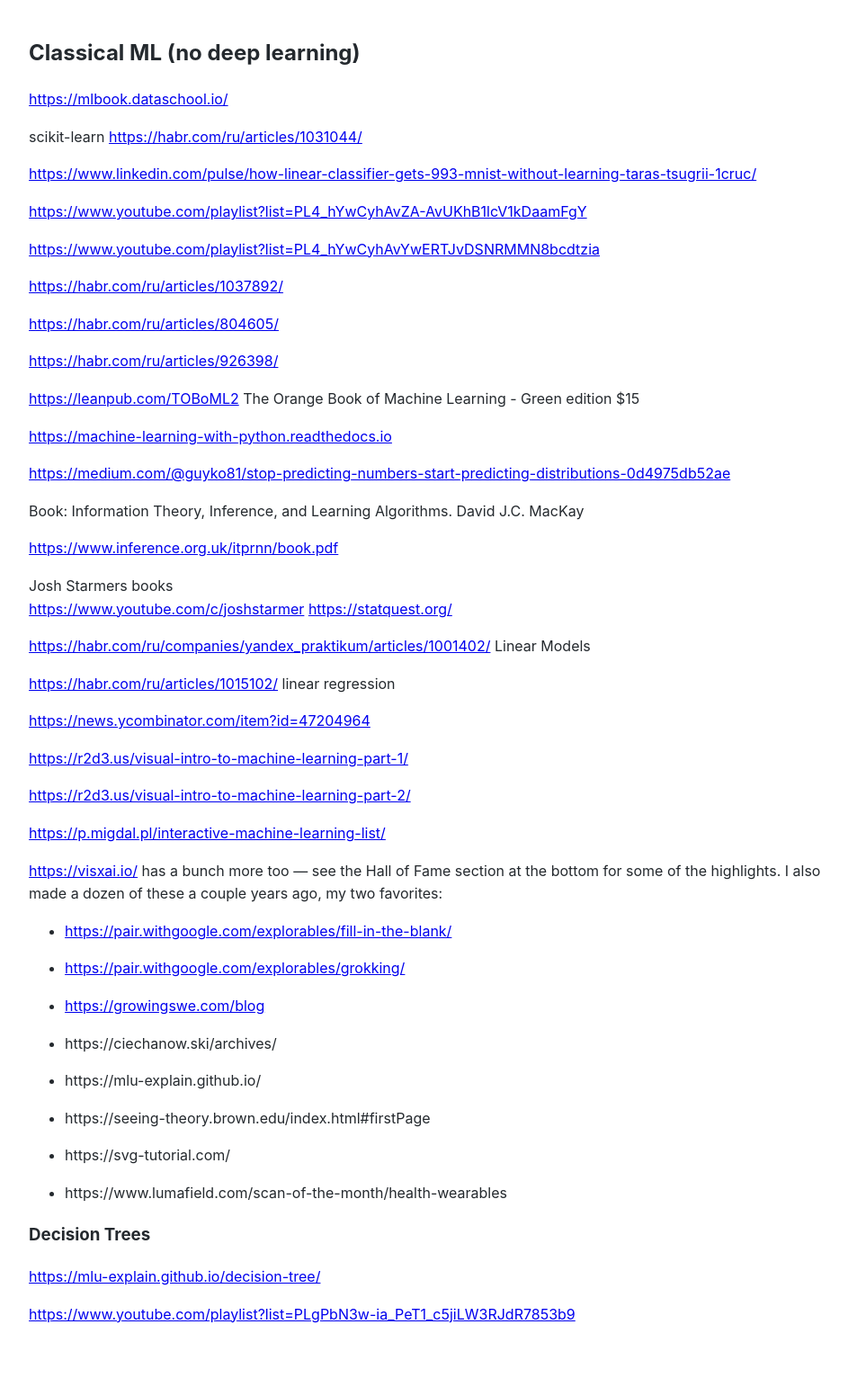
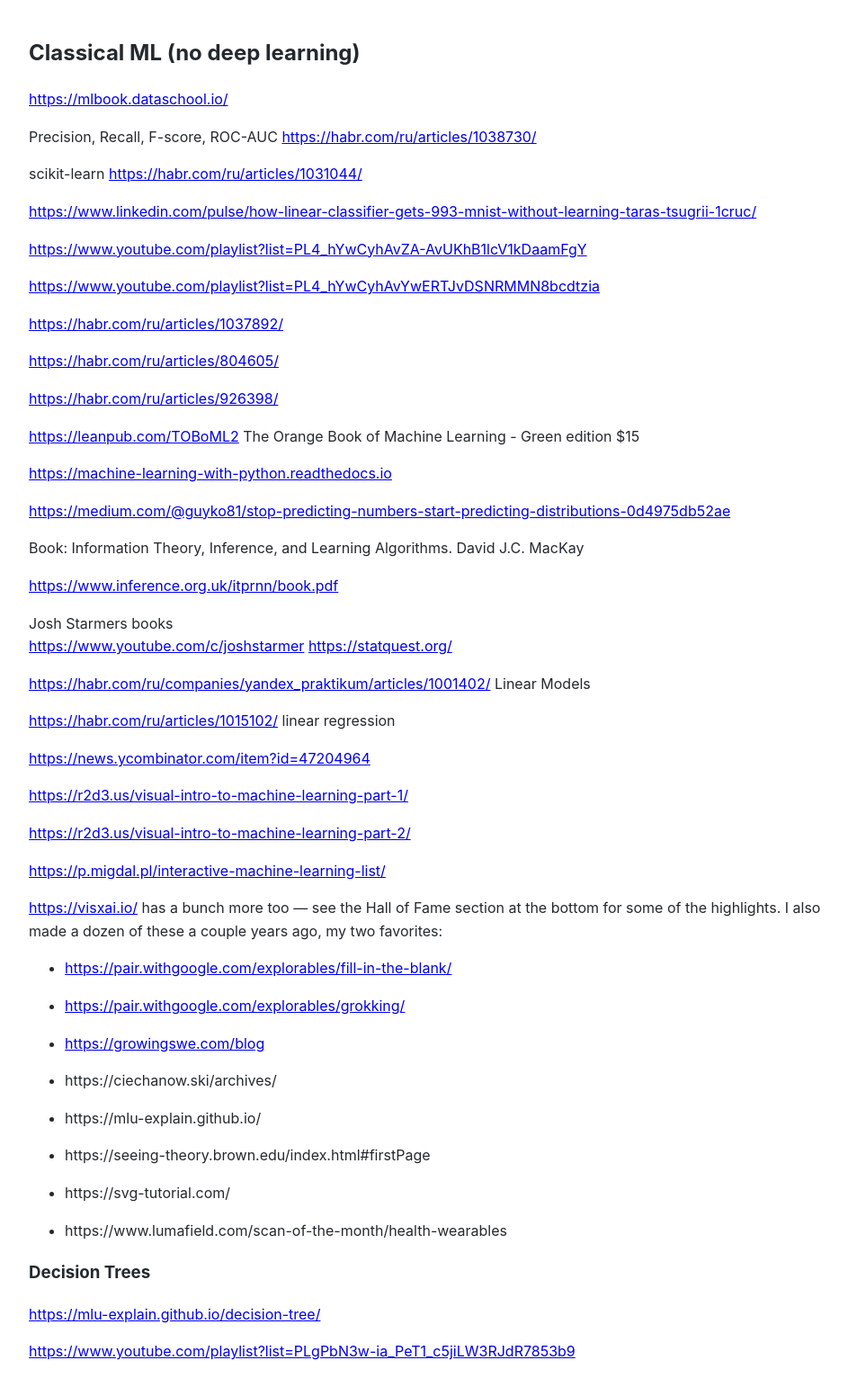
Before and after one commit to Michael-Lubinsky/michael-lubinsky.github.com, a Jekyll site: the page built from ml/classical_ml.md, in a window 1280 px wide. Shown: the whole page at 90% size, without its empty margins (158-1101 px from the left). Built offline with Jekyll 4.4.1, drawn with Linux system fonts in a browser that asks for light colours; our own code applies the rules of GitHub Pages for plain Markdown files; before the commit the page ends 1510 px from its top, so only the background shows below that.

Commit message:
Update classical_ml.md

```diff
--- a/ml/classical_ml.md
+++ b/ml/classical_ml.md
@@ -1,6 +1,9 @@
 ## Classical ML (no deep learning)
 
 <https://mlbook.dataschool.io/>
+
+Precision, Recall, F-score, ROC-AUC
+<https://habr.com/ru/articles/1038730/>
 
 scikit-learn
 <https://habr.com/ru/articles/1031044/>
```
